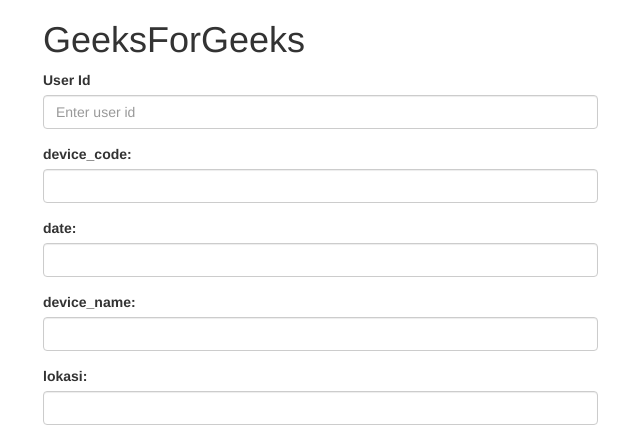
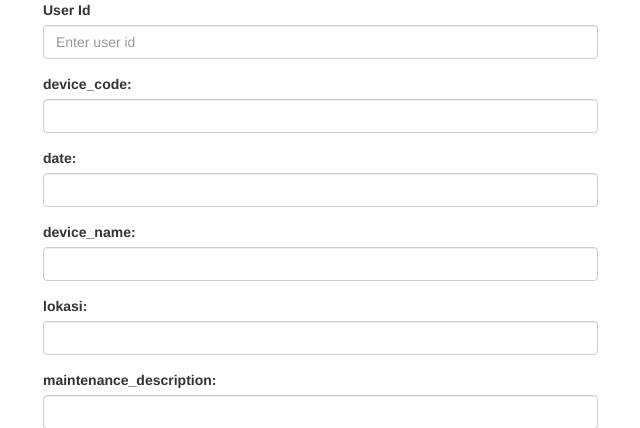
Before and after one commit to kenmo08/indonetsource, a PHP site: page /cek_informasi.php in a window 1280 px wide. Shown: the top 428 px of the page, without its empty margins (27-667 px from the left). Run offline with PHP 8.4, Linux system fonts and the light colour scheme; some libraries are stand-ins or nearby versions.

Commit message:
second commit

```diff
--- a/cek_informasi.php
+++ b/cek_informasi.php
@@ -21,7 +21,7 @@
 <body>
 
 	<div class="container">
-		<h1>GeeksForGeeks</h1>
+
 		<div class="row">
 			<div class="col-lg-6">
 				<div class="form-group">
```
